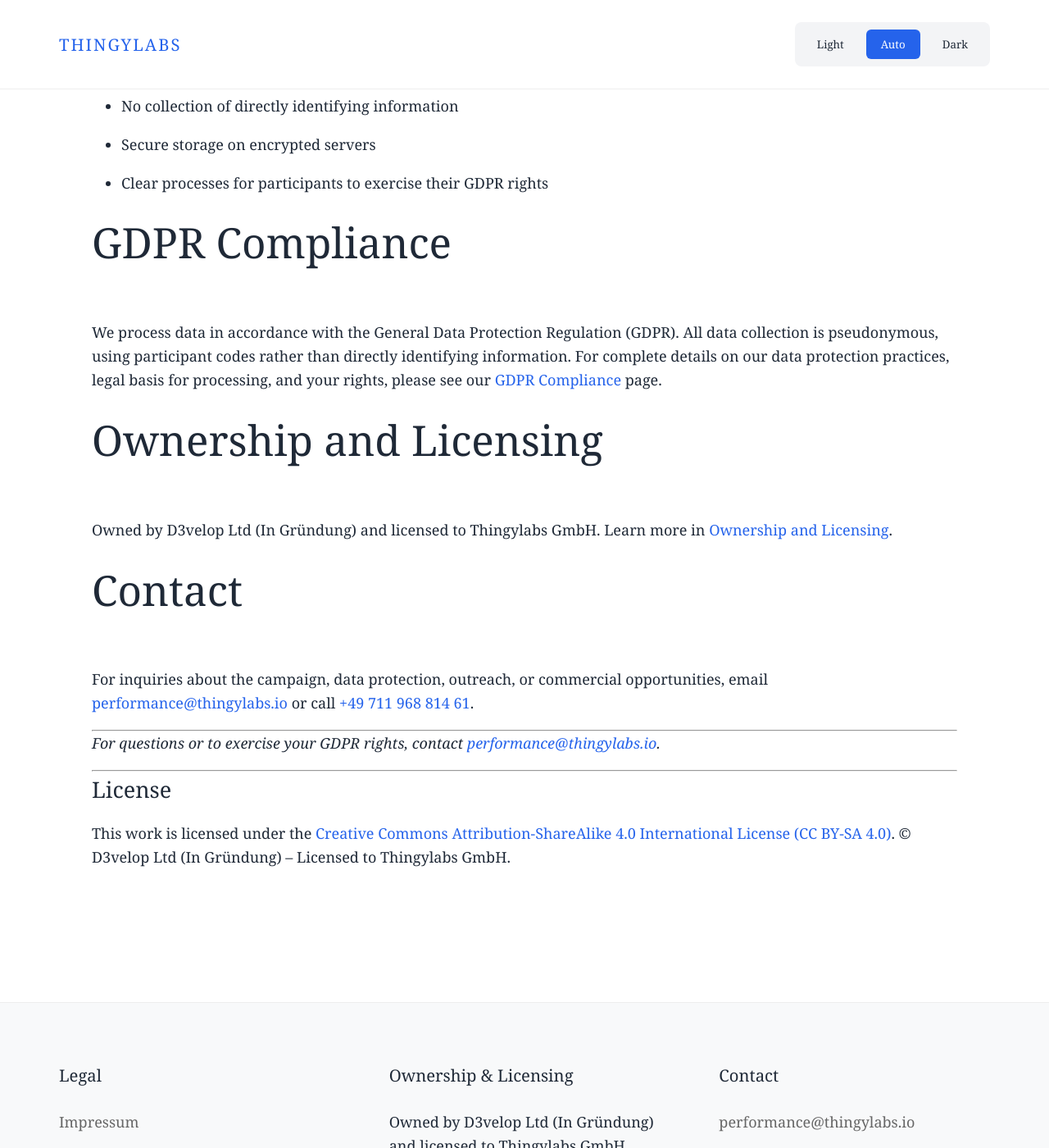
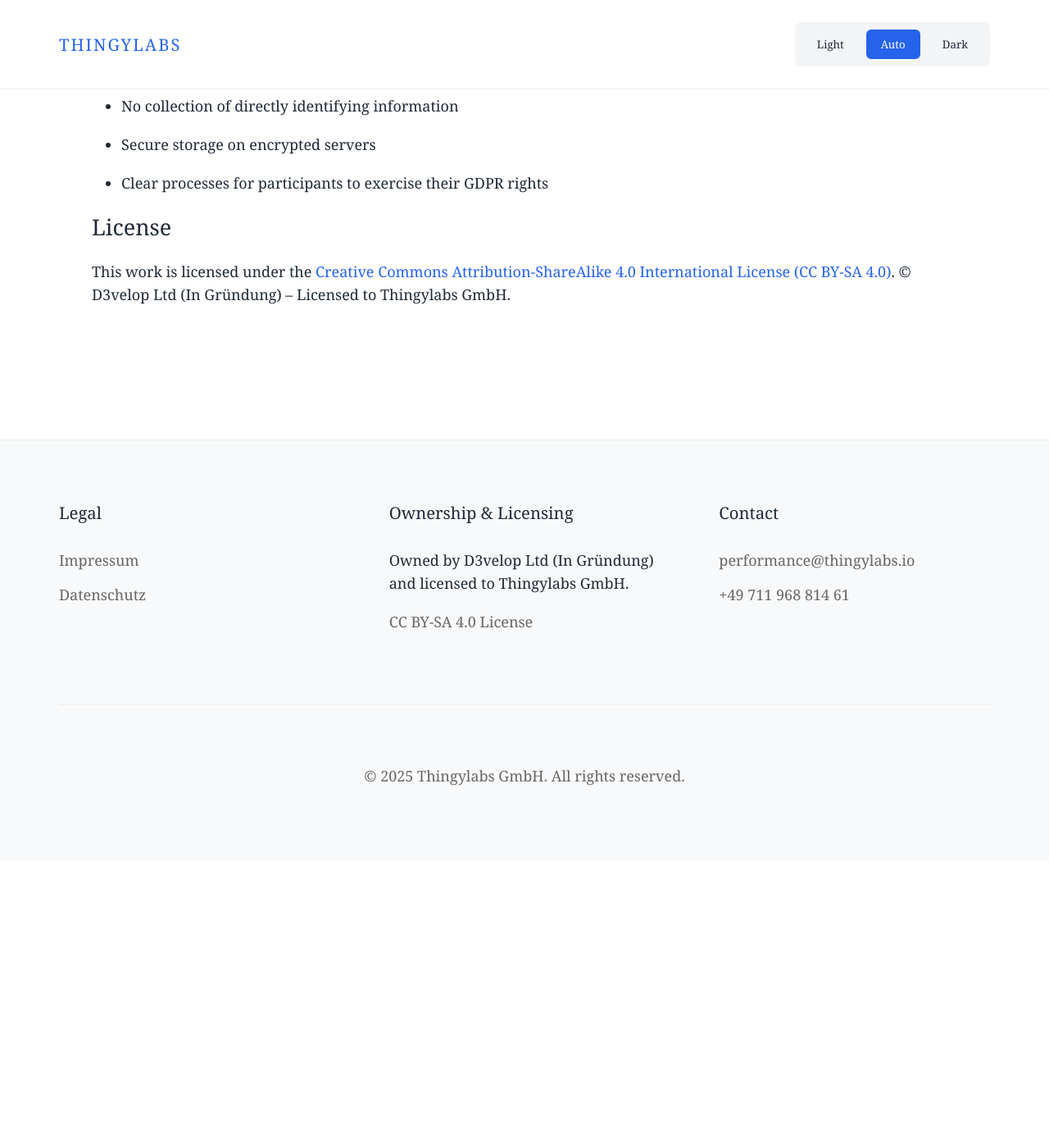
Before and after one commit to thingylabs/performance.thingylabs.io, a Jekyll site: the page built from index.md, in a window 1280 px wide and 1400 px high, scrolled down 3153 px. Shown: the whole window at 82% size. Built offline with Jekyll 4.4.1, drawn with Linux system fonts in a browser that asks for light colours; some web fonts are replaced; after the commit the page ends 4203 px from its top, so only the background shows below that.

Commit message:
Leaner text

```diff
--- a/index.md
+++ b/index.md
@@ -64,20 +64,6 @@ We take data protection seriously. Our approach includes:
 - Secure storage on encrypted servers
 - Clear processes for participants to exercise their GDPR rights
 
-## GDPR Compliance
-We process data in accordance with the General Data Protection Regulation (GDPR). All data collection is pseudonymous, using participant codes rather than directly identifying information. For complete details on our data protection practices, legal basis for processing, and your rights, please see our [GDPR Compliance](/thingylabs-performance-initiative/gdpr-compliance) page.
-
-## Ownership and Licensing
-Owned by D3velop Ltd (In Gründung) and licensed to Thingylabs GmbH. Learn more in [Ownership and Licensing](/thingylabs-performance-initiative/ownership-and-licensing).
-
-## Contact
-For inquiries about the campaign, data protection, outreach, or commercial opportunities, email [performance@thingylabs.io](mailto:performance@thingylabs.io) or call [+49 711 968 814 61](tel:+4971196881461).
-
----
-
-*For questions or to exercise your GDPR rights, contact [performance@thingylabs.io](mailto:performance@thingylabs.io).*
-
----
 
 ### License
 This work is licensed under the [Creative Commons Attribution-ShareAlike 4.0 International License (CC BY-SA 4.0)](https://creativecommons.org/licenses/by-sa/4.0/). © D3velop Ltd (In Gründung) – Licensed to Thingylabs GmbH.
```
